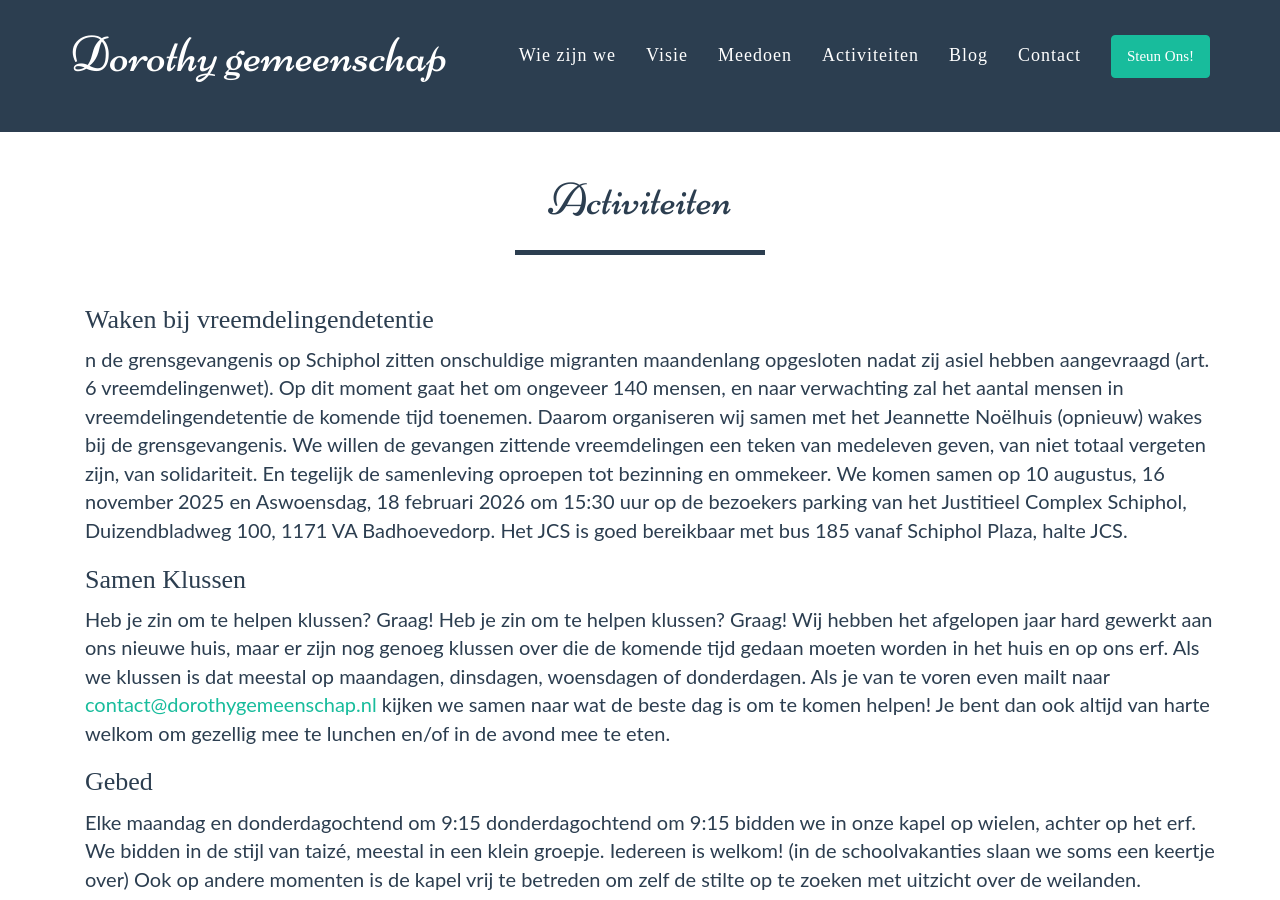
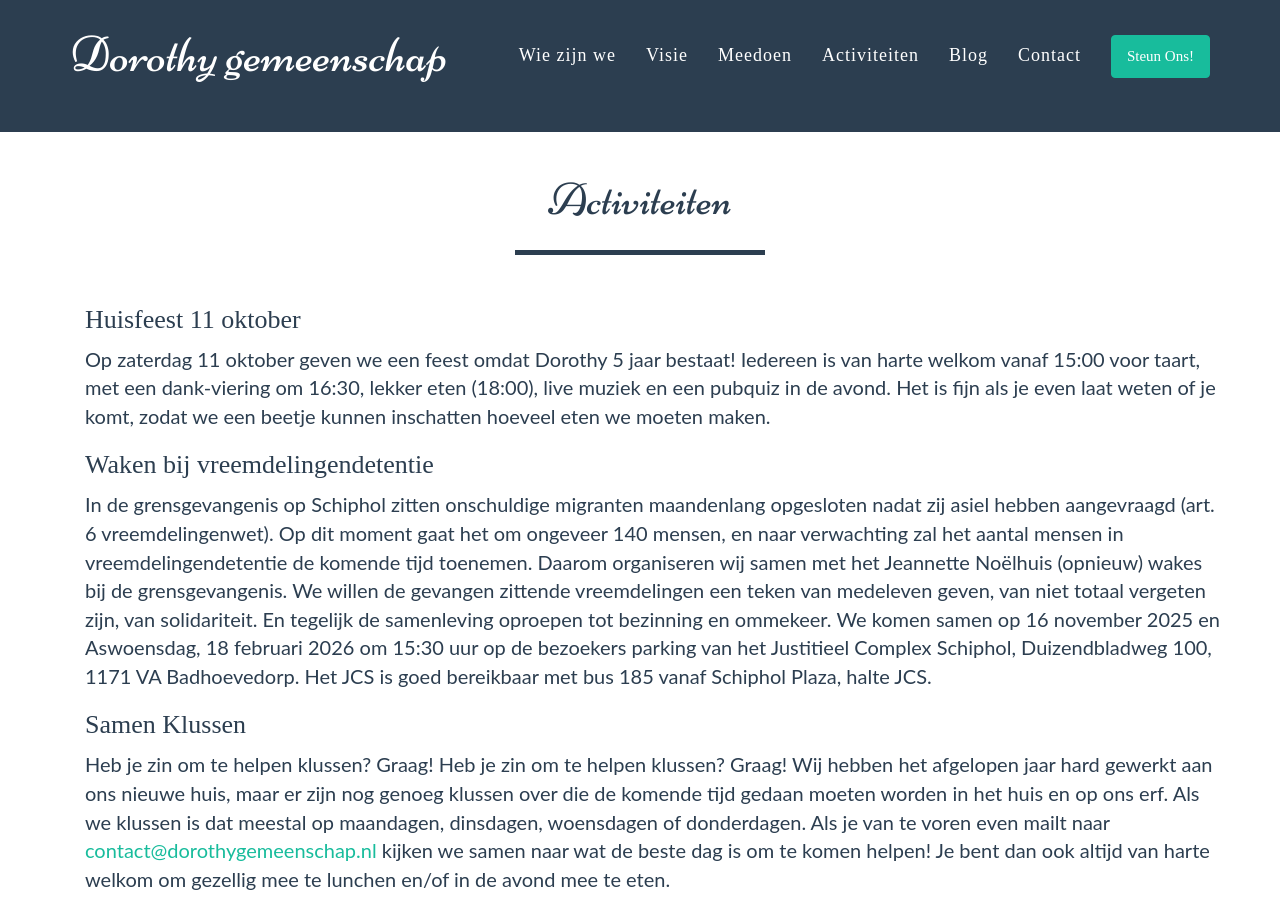
Before and after one commit to dorothygemeenschap/dorothygemeenschap.github.io, a Jekyll site: the page built from activiteiten.html, in a window 1280 px wide and 900 px high. Built offline with Jekyll 4.4.1, drawn with Linux system fonts in a browser that asks for light colours; some web fonts are replaced.

Commit message:
Update activiteiten.html

```diff
--- a/activiteiten.html
+++ b/activiteiten.html
@@ -6,18 +6,21 @@ title: Activiteiten
    <div class="row">
       <div class="col-lg-12">
 
-
-
+      <h3> Huisfeest 11 oktober</h3>
+<p>Op zaterdag 11 oktober geven we een feest omdat Dorothy 5 jaar bestaat! Iedereen is van harte welkom vanaf 15:00 voor taart,
+   met een dank-viering om 16:30, lekker eten (18:00), live muziek en een pubquiz in de avond.
+   Het is fijn als je even laat weten of je komt, zodat we een beetje kunnen inschatten hoeveel eten we moeten maken.
+</p>
          <h3>Waken bij vreemdelingendetentie</h3>
 <p>
-n de grensgevangenis op Schiphol zitten onschuldige migranten maandenlang opgesloten nadat zij asiel hebben aangevraagd
+In de grensgevangenis op Schiphol zitten onschuldige migranten maandenlang opgesloten nadat zij asiel hebben aangevraagd
    (art. 6 vreemdelingenwet). Op dit moment gaat het om ongeveer 140 mensen, en
    naar verwachting zal het aantal mensen in vreemdelingendetentie de komende tijd toenemen.
 
 Daarom organiseren wij samen met het Jeannette Noëlhuis (opnieuw) wakes bij de grensgevangenis.
    We willen de gevangen zittende vreemdelingen een teken van medeleven geven, van niet totaal vergeten zijn,
    van solidariteit. En tegelijk de samenleving oproepen tot bezinning en ommekeer.
-   We komen samen op 10 augustus, 16 november 2025 en Aswoensdag, 18 februari 2026 om 15:30 uur op de bezoekers parking van het Justitieel Complex Schiphol, Duizendbladweg 100, 1171 VA Badhoevedorp.
+   We komen samen op 16 november 2025 en Aswoensdag, 18 februari 2026 om 15:30 uur op de bezoekers parking van het Justitieel Complex Schiphol, Duizendbladweg 100, 1171 VA Badhoevedorp.
    Het JCS is goed bereikbaar met bus 185 vanaf Schiphol Plaza, halte JCS.
 </p>
 
```
